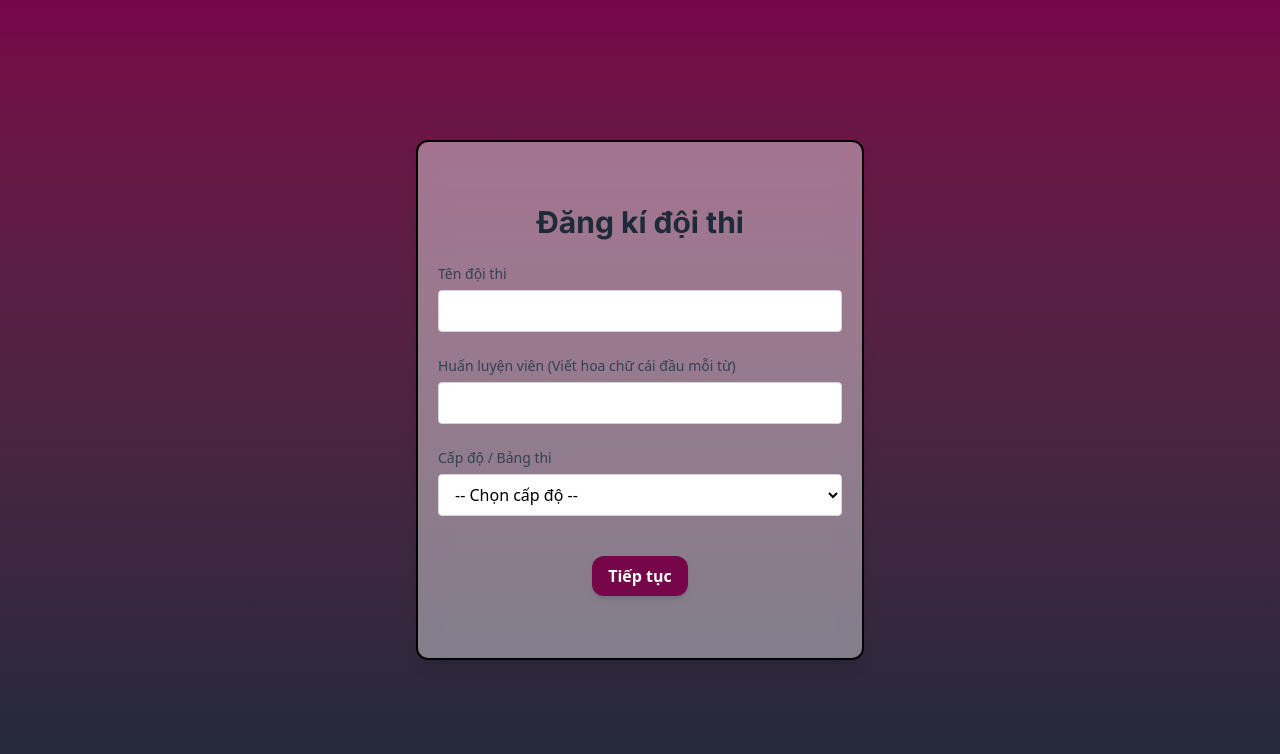
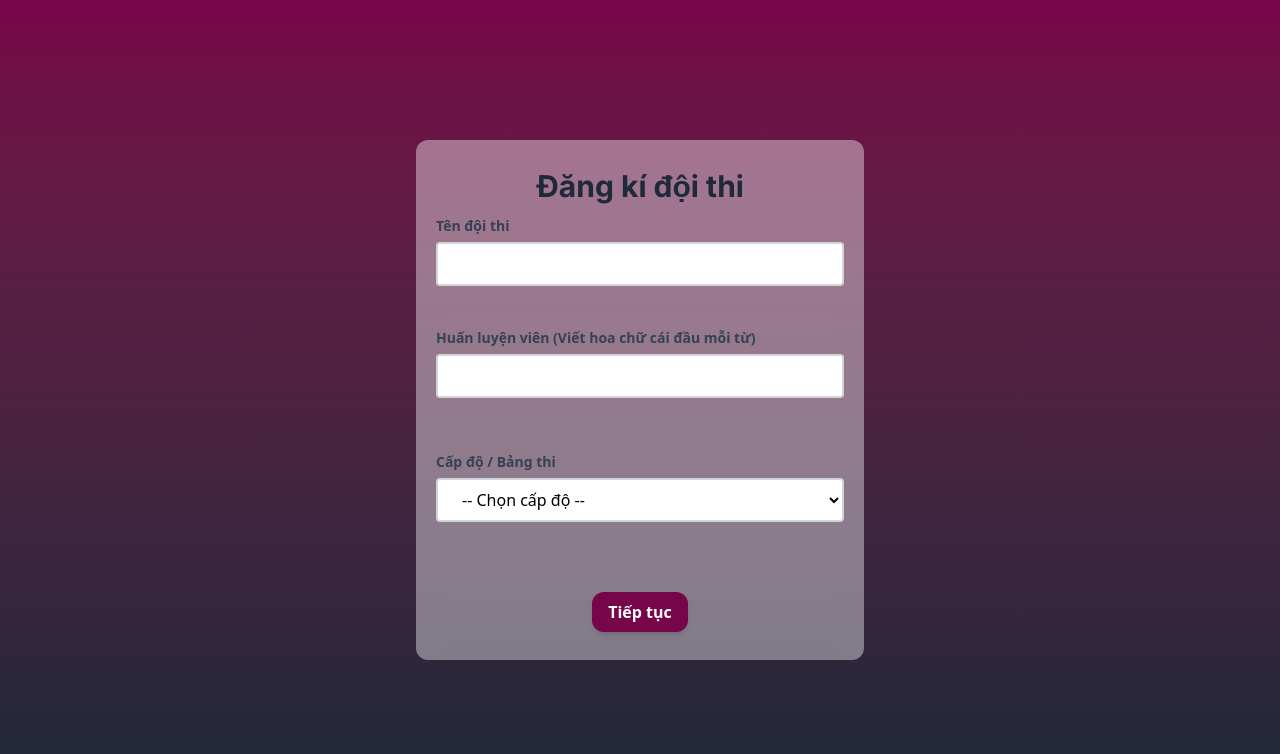
Before and after one commit to dkhoa2906/ucpc-2025-website, a React (Vite) app in the folder frontend/: page /user in a window 1280 px wide. Shown: the top 754 px of the page. Built offline with nearby package versions, Linux system fonts and the light colour scheme; a web font is replaced by a local one.

Commit message:
Chỉnh giao diện user form

```diff
--- a/frontend/src/App.jsx
+++ b/frontend/src/App.jsx
@@ -2,8 +2,7 @@ import { Routes, Route } from 'react-router-dom'
 import Home from './pages/Home/Home'
 import User from './pages/User/User'
 import './App.css'
-import "@fontsource/inter"; // Full font
-// hoặc chỉ trọng số bạn cần
+import "@fontsource/inter";
 import "@fontsource/inter/400.css";
 import "@fontsource/inter/700.css";
 
--- a/frontend/src/pages/User/Form/Form.jsx
+++ b/frontend/src/pages/User/Form/Form.jsx
@@ -11,8 +11,7 @@ const validationSchema = Yup.object({
         .required("Họ và tên người hướng dẫn là bắt buộc.")
         .matches(
             /^([A-ZÀ-Ỹ][a-zà-ỹ]*)(\s[A-ZÀ-Ỹ][a-zà-ỹ]*)*$/,
-            "Mỗi từ trong họ và tên phải viết hoa chữ cái đầu (kể cả có dấu)."
-        ),
+            "Ghi họ tên theo định dạng, Ví dụ: Nguyễn Văn A"),
     level: Yup.string()
         .oneOf(["highschool", "university"], "Cấp độ không hợp lệ.") // Chỉ cho phép chọn "Trung học" hoặc "Đại học"
         .required("Cấp độ là bắt buộc."),
@@ -26,8 +25,7 @@ const validationSchema2 = Yup.object({
                     .required("Họ và tên là bắt buộc.")
                     .matches(
                         /^([A-ZÀ-Ỹ][a-zà-ỹ]*)(\s[A-ZÀ-Ỹ][a-zà-ỹ]*)*$/,
-                        "Mỗi từ trong họ và tên phải viết hoa chữ cái đầu (kể cả có dấu)."
-                    ),
+                        "Ghi họ tên theo định dạng, Ví dụ: Nguyễn Văn A"),
 
                 email: Yup.string()
                     .required("Email là bắt buộc")
@@ -94,8 +92,7 @@ const validationSchema3 = Yup.object({
                     .required("Họ và tên là bắt buộc.")
                     .matches(
                         /^([A-ZÀ-Ỹ][a-zà-ỹ]*)(\s[A-ZÀ-Ỹ][a-zà-ỹ]*)*$/,
-                        "Mỗi từ trong họ và tên phải viết hoa chữ cái đầu (kể cả có dấu)."
-                    ),
+                        "Ghi họ tên theo định dạng, Ví dụ: Nguyễn Văn A"),
                 email: Yup.string()
                     .required("Email là bắt buộc")
                     .email("Email không hợp lệ"),
@@ -152,9 +149,28 @@ const validationSchema3 = Yup.object({
 
 var values_tmp = null;
 function UserForm() {
+    const waitTwoSeconds = async () => {
+        await new Promise(resolve => setTimeout(resolve, 2000));
+    };
     const [step, setStep] = useState(1);
 
     const handleSubmit = async (values) => {
+        try {
+            const response = await fetch('http://localhost:8080/api/v1/update-info', {
+                method: 'PUT',
+                headers: {
+                    'Content-Type': 'application/json'
+                },
+                body: JSON.stringify(values)  // có thể là values từ bước 2
+            });
+
+            if (!response.ok) throw new Error('Lỗi khi gửi dữ liệu');
+
+            const result = await response.json();
+            console.log('Gửi thành công:', result);
+        } catch (error) {
+            console.error('Lỗi khi gửi:', error.message);
+        }
         await new Promise((resolve) => setTimeout(resolve, 2000));
         console.log('Submitted:', values);
     };
@@ -171,22 +187,28 @@ function UserForm() {
                     { fullName: '', email: '', phone: '', birth: '', university: '', studentId: '' }
                 ]
             }}
+
             validationSchema={step === 1 ? validationSchema : (values_tmp.level === "highschool" ? validationSchema2 : validationSchema3)}
-            onSubmit={(values, { setSubmitting }) => {
+            onSubmit={async (values, { setSubmitting }) => {
                 if (step === 1) {
                     console.log('Step 1:', values);
                     values_tmp = values;
+                    await waitTwoSeconds();
                     setStep(2);
                     setSubmitting(false);
                 } else {
                     console.log('Step 2:', values_tmp, values);
                     values_tmp = values;
-                    handleSubmit(values).finally(() => setSubmitting(false));
+                    try {
+                        await handleSubmit(values);
+                    } finally {
+                        setSubmitting(false);
+                    }
                 }
             }}
         >
             {({ isSubmitting, values }) => (
-                <Form className={` rounded-xl shadow-lg flex flex-col gap-3 items-center justify-center backdrop-blur-md w-full ${step === 1 ? 'rounded-md max-w-md h-130 my-12' : 'border-none max-w-full h-screen bg-no'
+                <Form className={`  select-none flex flex-col gap-3 items-center justify-center backdrop-blur-md w-full ${step === 1 ? 'rounded-xl max-w-md h-130 my-12 border-none' : 'border-none max-w-full h-screen bg-no'
                     } mx-auto border-2 bg-white/40  px-5 py-6`}>
                     {step === 1 && (
                         <>
@@ -196,13 +218,14 @@ function UserForm() {
                                     type="submit"
                                     disabled={isSubmitting}
                                     className={`
-              mt-4 w-full bg-[#770549] hover:bg-[#8b2366] text-white font-semibold py-2 px-4 rounded-xl shadow-md transition duration-300
+              mt-4 w-full bg-[#770549] hover:bg-[#8b2366] hover:scale-105 text-white font-semibold py-2 px-4 rounded-xl shadow-md
+              transition duration-400
                     ${isSubmitting ? 'opacity-70 cursor-not-allowed' : ''}
                   `}
                                 >
                                     {isSubmitting ? (
                                         <>
-                                            <span className="w-4 h-4 border-2 border-white border-t-transparent rounded-full animate-spin"></span>
+                                            <span className="inline-block w-4 h-4 border-2 border-white border-t-transparent rounded-full animate-spin mr-2"></span>
                                             <span>Đang xử lý...</span>
                                         </>
                                     ) : (
@@ -224,13 +247,13 @@ function UserForm() {
                                     type="submit"
                                     disabled={isSubmitting}
                                     className={`
-                    mt-4 w-full bg-[#770549] hover:bg-[#8b2366] text-white font-semibold py-2 px-4 rounded-xl shadow-md transition duration-300
+                    mt-4 w-full bg-[#770549] hover:bg-[#8b2366] hover:scale-105 text-white font-semibold py-2 px-4 rounded-xl shadow-md transition duration-300
                     ${isSubmitting ? 'opacity-70 cursor-not-allowed' : ''}
                   `}
                                 >
                                     {isSubmitting ? (
                                         <>
-                                            <span className="w-4 h-4 border-2 text-gray-800 border-t-transparent rounded-full animate-spin"></span>
+                                            <span className="inline-block w-4 h-4 border-2 border-white border-t-transparent rounded-full animate-spin mr-2"></span>
                                             <span>Đang đăng kí...</span>
                                         </>
                                     ) : (
--- a/frontend/src/pages/User/Form/TeamForm.jsx
+++ b/frontend/src/pages/User/Form/TeamForm.jsx
@@ -9,59 +9,69 @@ import { ErrorMessage } from 'formik';
 function TeamForm() {
 
   return (
-    <div className='w-full gap-3 space-y-5'>
+    <div className='w-full gap-0 space-y-3'>
       <h1 style={{ fontFamily: 'Inter, sans-serif' }} className="text-gray-800 text-3xl font-bold mx-auto w-fit font-"> Đăng kí đội thi</h1>
       {/* Team Name*/}
-      <div className="flex flex-col gap-1.5 mt-6 w-full max-w-md">
-        <label htmlFor="teamName" className="text-sm font-medium text-gray-700">
+      <div className="flex flex-col gap-1.5 mt-0 w-full max-w-md py-0">
+        <label htmlFor="teamName" className="text-sm font-bold text-gray-700">
           Tên đội thi
         </label>
+
         <Field
           id="teamName"
           name="teamName"
-          className="w-full border border-gray-300 rounded px-3 py-2 bg-white focus:ring-2 focus:ring-pink-400 focus:outline-none transition"
+          className="hover:border-[#895593] duration-300 border-2 w-full  border-gray-300 rounded px-5 py-2 bg-white focus:ring-2 focus:ring-pink-400 focus:outline-none transition"
         />
-        <ErrorMessage name={'teamName'}>
-          {(msg) => <div className="text-red-500 text-sm mt-1">{msg}</div>}
+         <div className="h-5 mt-1">
+           <ErrorMessage name={'teamName'}>
+          {(msg) => <div className="text-red-800 text-sm mt-1">{msg}</div>}
         </ErrorMessage>
+         </div>
+
+
       </div>
 
 
       {/* Người hướng dẫn: */}
-      <div className="flex flex-col gap-1.5 mt-6 w-full max-w-md">
-        <label htmlFor="instructor" className="text-sm font-medium text-gray-700">
+      <div className="flex flex-col gap-1.5 mt-0 w-full max-w-md">
+        <label htmlFor="instructor" className="text-sm font-bold text-gray-700">
           Huấn luyện viên (Viết hoa chữ cái đầu mỗi từ)
         </label>
         <Field
           id="instructor"
           name="instructor"
-          className="w-full border border-gray-300 rounded px-3 py-2 bg-white focus:ring-2 focus:ring-pink-400 focus:outline-none transition"
+          className="hover:border-[#895593] duration-300 border-2 w-full border border-gray-300 rounded px-5 py-2 bg-white focus:ring-2 focus:ring-pink-400 focus:outline-none transition"
         />
-        <ErrorMessage name={'instructor'}>
-          {(msg) => <div className="text-red-500 text-sm mt-1">{msg}</div>}
+         <div className="h-5 mt-1">
+<ErrorMessage name={'instructor'}>
+          {(msg) => <div className="text-red-800 text-sm mt-1">{msg}</div>}
         </ErrorMessage>
+         </div>
+
       </div>
 
 
 
       {/* Level, cấp độ, bảng thi */}
       <div className="flex flex-col gap-1.5 mt-6 w-full max-w-md">
-        <label htmlFor="level" className="text-sm font-medium text-gray-700">
+        <label htmlFor="level" className="text-sm font-bold text-gray-700">
           Cấp độ / Bảng thi
         </label>
         <Field
           as="select"
           id="level"
           name="level"
-          className="w-full border border-gray-300 rounded px-3 py-2 bg-white focus:ring-2 focus:ring-pink-400 focus:outline-none transition"
+          className="hover:border-[#895593] duration-300 border-2 w-full border border-gray-300 rounded px-5 py-2 bg-white focus:ring-2 focus:ring-pink-400 focus:outline-none transition"
         >
           <option value="">-- Chọn cấp độ --</option>
           <option value="highschool">Trung học</option>
           <option value="university">Đại học</option>
         </Field>
+        <div className="h-5 mt-1">
         <ErrorMessage name={'level'}>
-          {(msg) => <div className="text-red-500 text-sm mt-1">{msg}</div>}
+          {(msg) => <div className="text-red-800 text-sm mt-1">{msg}</div>}
         </ErrorMessage>
+        </div>
       </div>
 
 
--- a/frontend/src/pages/User/User.jsx
+++ b/frontend/src/pages/User/User.jsx
@@ -2,7 +2,7 @@ import UserForm from "./Form/Form";
 
 function User() {
     return (
-        <div className="relative h-screen w-screen overflow-hidden bg-gradient-to-b from-[#770549] to-[#1e293b] flex items-center justify-center">
+        <div className="relative h-screen w-screen overflow-hidden bg-gradient-to-b from-[#770549] to-[#1b2739] flex items-center justify-center">
             <UserForm />
         </div>
     );
```
Also changed, not shown: frontend/src/pages/User/Form/MemberInfoForm.jsx (+21 -9 lines).
